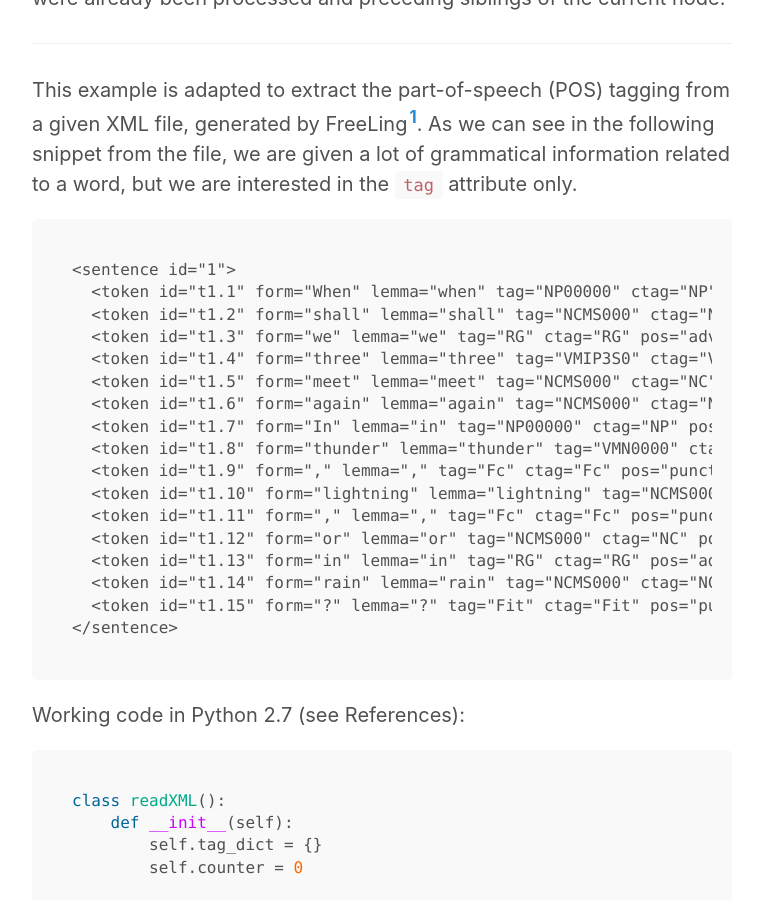
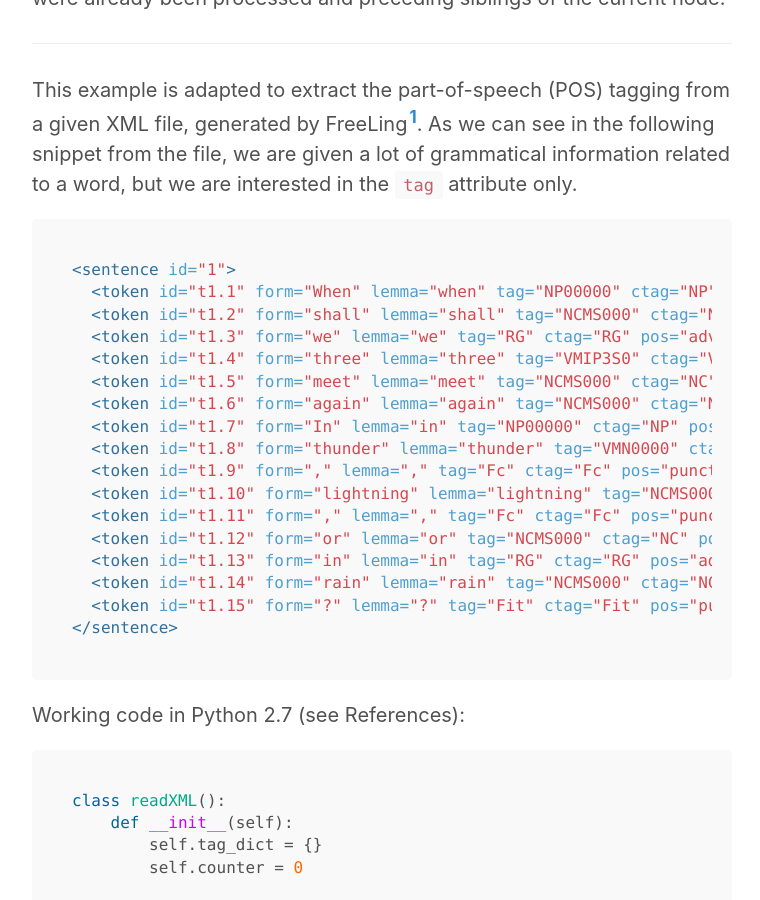
Before and after one commit to lautel/lautel.github.io, a Jekyll site: the page built from _posts/2017-05-17-large-xml-python.md, in a window 1280 px wide and 900 px high, scrolled down 798 px. Shown: the whole window, without its empty margins (258-1018 px from the left). Built offline with Jekyll 4.4.1, drawn with Linux system fonts in a browser that asks for light colours; some of the changed text lies outside the part shown.

Commit message:
Update 2017-05-17-large-xml-python.md

````diff
--- a/_posts/2017-05-17-large-xml-python.md
+++ b/_posts/2017-05-17-large-xml-python.md
@@ -13,7 +13,7 @@ In the referenced [article](https://www.ibm.com/developerworks/xml/library/x-hip
 
 This example is adapted to extract the part-of-speech (POS) tagging from a given XML file, generated by FreeLing[^fn-sample_footnote]. As we can see in the following snippet from the file, we are given a lot of grammatical information related to a word, but we are interested in the `tag` attribute only.
 
-```
+```xml
 <sentence id="1">
   <token id="t1.1" form="When" lemma="when" tag="NP00000" ctag="NP" pos="noun" type="proper" ></token>
   <token id="t1.2" form="shall" lemma="shall" tag="NCMS000" ctag="NC" pos="noun" type="common" gen="masculine" num="singular" ></token>
@@ -69,9 +69,9 @@ class readXML():
     def _parse_xml(self, elem, attribute):
         value = elem.attrib.get(attribute)
         if elem.attrib['lemma'] in self.tag_dict:
-        	# Word already stored in dictionary
+        # Word already stored in dictionary
             if elem.attrib.get(attribute) == value:
-            	 # Same POS tag
+            	# Same POS tag
                 return
             else:
             	# Add new grammatical information
@@ -85,7 +85,7 @@ So the main method could be as following:
 
 ```python
 if __name__ == "__main__":
-	# Define input arguments
+# Define input arguments
     parser = argparse.ArgumentParser()
     parser.add_argument('-xml', help='XML file to be parsed', dest='xml', required=True)
     parser.add_argument('-out', help='Path to the output variable', dest='out', required=True)
@@ -101,7 +101,7 @@ if __name__ == "__main__":
 ```
 
 ### References
-https://www.ibm.com/developerworks/xml/library/x-hiperfparse/
+https://www.ibm.com/developerworks/xml/library/x-hiperfparse
 
 http://lxml.de/parsing.html#modifying-the-tree
 
````
